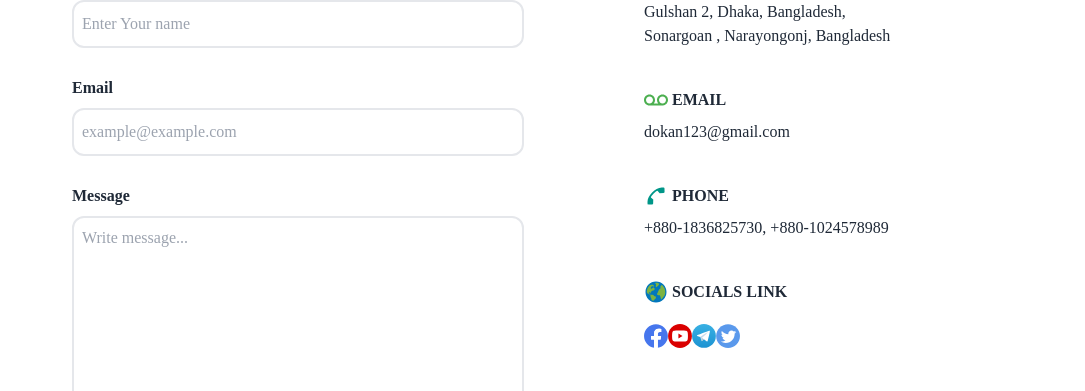
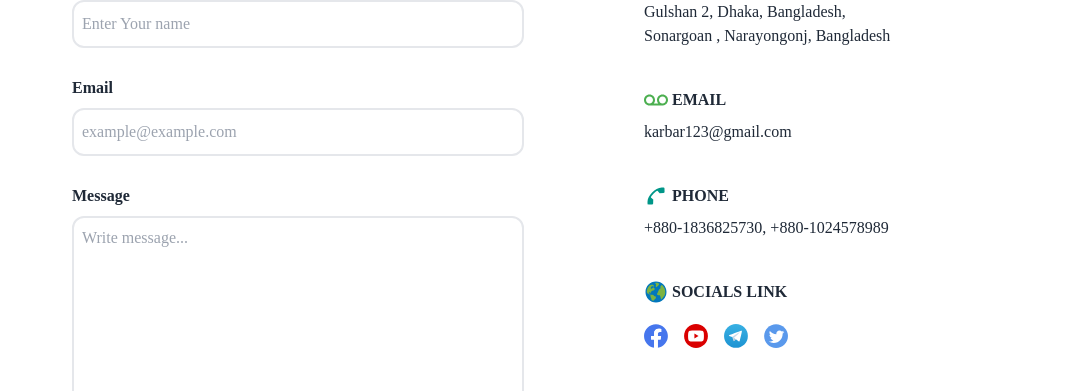
Before and after one commit to RHsanto/karbar-client, a React (Create React App) app: page /contact in a window 1280 px wide. Shown: the part 409-800 px from the top of the page, without its empty margins (96-1181 px from the left). Built offline with nearby package versions, Linux system fonts and the light colour scheme; no server answers.

Commit message:
edit
edit contact and html file

```diff
--- a/public/index.html
+++ b/public/index.html
@@ -7,34 +7,13 @@
     <meta name="theme-color" content="#000000" />
     <meta name="description" content="Web site created using create-react-app" />
     <link rel="apple-touch-icon" href="%PUBLIC_URL%/logo192.png" />
-    <!--
-      manifest.json provides metadata used when your web app is installed on a
-      user's mobile device or desktop. See https://developers.google.com/web/fundamentals/web-app-manifest/
-    -->
+
     <link rel="manifest" href="%PUBLIC_URL%/manifest.json" />
-    <!--
-      Notice the use of %PUBLIC_URL% in the tags above.
-      It will be replaced with the URL of the `public` folder during the build.
-      Only files inside the `public` folder can be referenced from the HTML.
 
-      Unlike "/favicon.ico" or "favicon.ico", "%PUBLIC_URL%/favicon.ico" will
-      work correctly both with client-side routing and a non-root public URL.
-      Learn how to configure a non-root public URL by running `npm run build`.
-    -->
-    <title>Karbar App</title>
+    <title>Karbar</title>
   </head>
   <body>
     <noscript>You need to enable JavaScript to run this app.</noscript>
     <div id="root"></div>
-    <!--
-      This HTML file is a template.
-      If you open it directly in the browser, you will see an empty page.
-
-      You can add webfonts, meta tags, or analytics to this file.
-      The build step will place the bundled scripts into the <body> tag.
-
-      To begin the development, run `npm start` or `yarn start`.
-      To create a production bundle, use `npm run build` or `yarn build`.
-    -->
   </body>
 </html>
--- a/src/components/Home/Cart/Checkout.js
+++ b/src/components/Home/Cart/Checkout.js
@@ -28,7 +28,7 @@ const Checkout = () => {
     axios.post("https://dokan-backend.onrender.com/orders", data).then(res => {
       reset();
     });
-
+    // here clear all cart items
     dispatch(clearCart());
   };
 
--- a/src/components/Home/Contact.js
+++ b/src/components/Home/Contact.js
@@ -52,7 +52,7 @@ const Contact = () => {
             <h5 className="mb-2 flex items-center gap-1">
               <FcVoicemail className="text-2xl" /> EMAIL
             </h5>
-            <>dokan123@gmail.com</>
+            <>karbar123@gmail.com</>
           </div>
           <div className="mb-10 ">
             <h5 className="mb-2 flex items-center gap-1">
@@ -64,17 +64,17 @@ const Contact = () => {
             <h5 className="flex items-center gap-1">
               <FcGlobe className="text-2xl" /> SOCIALS LINK
             </h5>
-            <div className="flex my-5">
-              <a href="https://www.facebook.com">
+            <div className="flex my-5 gap-4">
+              <a target="_blank" href="https://www.facebook.com" rel="noreferrer">
                 <img src={FB} alt="" className="w-6 h-6" />
               </a>
-              <a href="https://www.youtube.com">
+              <a target="_blank" href="https://www.youtube.com" rel="noreferrer">
                 <img src={YT} alt="" className="w-6 h-6" />
               </a>
-              <a href="https://web.telegram.org">
+              <a target="_blank" href="https://web.telegram.org" rel="noreferrer">
                 <img src={TG} alt="" className="w-6 h-6" />
               </a>
-              <a href="https://twitter.com">
+              <a target="_blank" href="https://twitter.com" rel="noreferrer">
                 <img src={TW} alt="" className="w-6 h-6" />
               </a>
             </div>
```
Also changed, not shown: src/components/common/Footer.js (+0 -8 lines), 1 other file (tests, documents, lock files or other folders).
